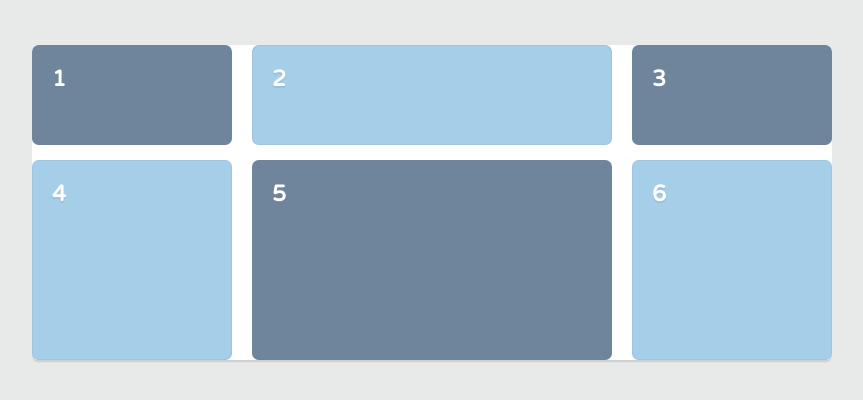
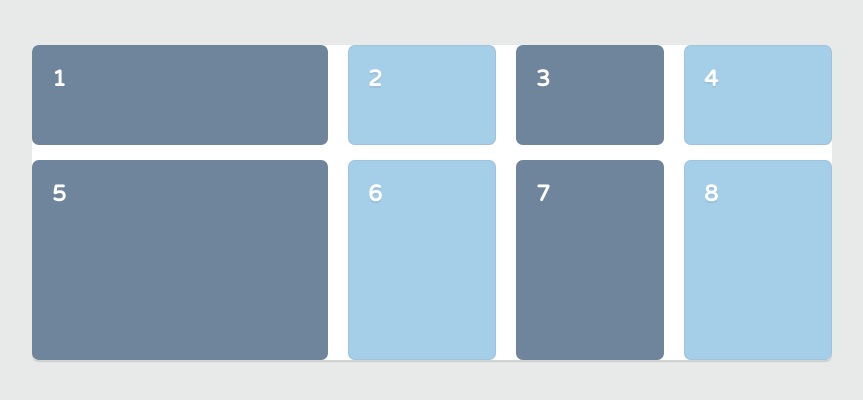
Before and after one commit to Adrian-Jablonski/CSS, a plain HTML site: page CSS Grid Layouts/Defining a Grid/index.html in a window 1280 px wide. Shown: the whole page, without its empty margins (208-1071 px from the left). Drawn offline with Linux system fonts and the light colour scheme.

Commit message:
Replaced px with fr for grid

```diff
--- a/CSS Grid Layouts/Defining a Grid/css/grid.css
+++ b/CSS Grid Layouts/Defining a Grid/css/grid.css
@@ -1,7 +1,7 @@
 .grid {
 	max-width: 800px;
 	display: grid;
-	grid-template-columns: 200px auto 200px;
+	grid-template-columns: 2fr repeat(3, 1fr); /* 2fr 1fr 1fr 1fr */
 	grid-template-rows: 100px 200px;
 	/* column-gap: 15px;
 	row-gap: 20px; */
--- a/CSS Grid Layouts/Defining a Grid/index.html
+++ b/CSS Grid Layouts/Defining a Grid/index.html
@@ -16,6 +16,8 @@
 		<div class="item">4</div>
 		<div class="item">5</div>
 		<div class="item">6</div>
+		<div class="item">7</div>
+		<div class="item">8</div>
 	</div>
 </body>
 
```
